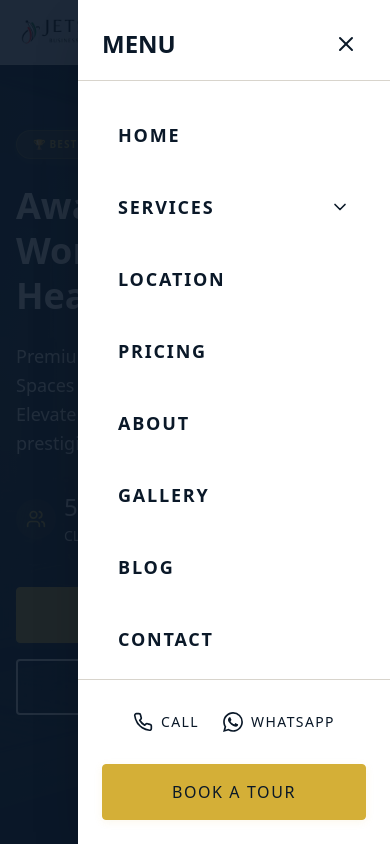
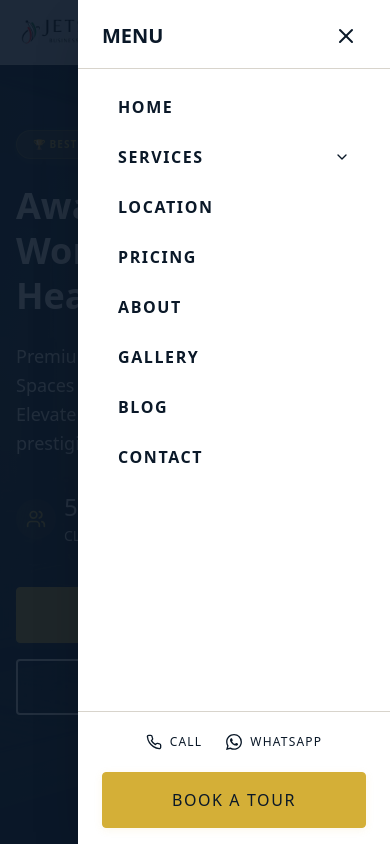
Before and after one commit to mshayan1121/jetsetbc_website, a Next.js app: page / in a window 390 px wide. Both pictures are taken after a click on the button 358 px from the left and 32 px from the top of the page. Built offline with nearby package versions, Linux system fonts and the light colour scheme; a web font is replaced by a local one.

Commit message:
Tighten mobile menu layout and link Discover Our Story to About page

```diff
--- a/app/globals.css
+++ b/app/globals.css
@@ -161,3 +161,25 @@
     text-shadow: 0 2px 4px rgba(0, 0, 0, 0.1);
   }
 }
+
+/* Short screen media query for mobile menu */
+@media (max-height: 700px) {
+  .mobile-menu-short .mobile-menu-link {
+    font-size: 0.875rem;
+  }
+
+  .mobile-menu-short .mobile-menu-action {
+    font-size: 0.6875rem;
+  }
+
+  .mobile-menu-short .mobile-menu-icon {
+    width: 0.875rem;
+    height: 0.875rem;
+  }
+
+  .mobile-menu-short .mobile-menu-button {
+    padding-top: 0.625rem;
+    padding-bottom: 0.625rem;
+    font-size: 0.875rem;
+  }
+}
--- a/components/layout/Header.tsx
+++ b/components/layout/Header.tsx
@@ -37,10 +37,25 @@ const Header = () => {
     const [activeDropdown, setActiveDropdown] = useState<string | null>(null);
     const [mobileServicesOpen, setMobileServicesOpen] = useState(false);
     const [mounted, setMounted] = useState(false);
+    const [isShortScreen, setIsShortScreen] = useState(false);
     const pathname = usePathname();
 
     useEffect(() => {
         setMounted(true);
+
+        // Check if screen height is short
+        const checkScreenHeight = () => {
+            setIsShortScreen(window.innerHeight <= 700);
+        };
+
+        checkScreenHeight();
+        window.addEventListener('resize', checkScreenHeight);
+        window.addEventListener('orientationchange', checkScreenHeight);
+
+        return () => {
+            window.removeEventListener('resize', checkScreenHeight);
+            window.removeEventListener('orientationchange', checkScreenHeight);
+        };
     }, []);
 
     useEffect(() => {
@@ -201,12 +216,15 @@ const Header = () => {
                                 animate={{ x: 0 }}
                                 exit={{ x: "100%" }}
                                 transition={{ type: "spring", damping: 25, stiffness: 200 }}
-                                className="fixed top-0 right-0 h-[100dvh] w-[80%] max-w-sm bg-white z-[70] lg:hidden shadow-2xl flex flex-col"
+                                className={cn(
+                                    "fixed top-0 right-0 h-[100dvh] w-[80%] max-w-sm bg-white z-[70] lg:hidden shadow-2xl flex flex-col",
+                                    isShortScreen && "mobile-menu-short"
+                                )}
                             >
-                                <div className="flex flex-col h-full overflow-y-auto">
+                                <div className="flex flex-col h-full">
                                     {/* Header */}
-                                    <div className="flex items-center justify-between px-6 pt-6 pb-4 border-b border-cream-200 flex-shrink-0">
-                                        <span className="text-2xl font-display font-bold text-navy-900 uppercase">Menu</span>
+                                    <div className="flex items-center justify-between px-6 pt-4 pb-3 border-b border-cream-200 flex-shrink-0">
+                                        <span className="text-xl font-display font-bold text-navy-900 uppercase">Menu</span>
                                         <button
                                             onClick={() => {
                                                 setIsMobileMenuOpen(false);
@@ -218,21 +236,21 @@ const Header = () => {
                                         </button>
                                     </div>
 
-                                    {/* Navigation Links - Scrollable Area */}
-                                    <nav className="flex flex-col space-y-3 flex-grow px-6 py-6 overflow-y-auto">
+                                    {/* Navigation Links */}
+                                    <nav className="flex flex-col space-y-1.5 px-6 py-4 flex-shrink-0">
                                         {navLinks.map((link) => (
                                             <div key={link.name} className="flex flex-col">
                                                 {link.dropdown ? (
                                                     <>
                                                         <button
                                                             onClick={() => setMobileServicesOpen(!mobileServicesOpen)}
-                                                            className="text-lg font-accent font-semibold uppercase tracking-widest text-navy-900 flex items-center justify-between py-4 px-4 hover:bg-cream-50 rounded-lg transition-colors group"
+                                                            className="text-base mobile-menu-link font-accent font-semibold uppercase tracking-widest text-navy-900 flex items-center justify-between py-2.5 px-4 hover:bg-cream-50 rounded-lg transition-colors group"
                                                         >
                                                             {link.name}
-                                                            <ChevronDown className={cn("w-5 h-5 transition-transform duration-300", mobileServicesOpen && "rotate-180")} />
+                                                            <ChevronDown className={cn("w-4 h-4 transition-transform duration-300", mobileServicesOpen && "rotate-180")} />
                                                         </button>
                                                         {mobileServicesOpen && (
-                                                            <div className="mt-2 ml-4 space-y-2 bg-cream-50 rounded-lg p-3">
+                                                            <div className="mt-1.5 ml-4 space-y-1 bg-cream-50 rounded-lg p-2">
                                                                 {link.dropdown.map((item) => (
                                                                     <Link
                                                                         key={item.name}
@@ -241,7 +259,7 @@ const Header = () => {
                                                                             setIsMobileMenuOpen(false);
                                                                             setMobileServicesOpen(false);
                                                                         }}
-                                                                        className="block py-3 px-4 text-sm font-accent uppercase tracking-wider text-navy-700 hover:text-navy-900 hover:bg-white rounded transition-colors"
+                                                                        className="block py-2 px-4 text-xs font-accent uppercase tracking-wider text-navy-700 hover:text-navy-900 hover:bg-white rounded transition-colors"
                                                                     >
                                                                         {item.name}
                                                                     </Link>
@@ -253,7 +271,7 @@ const Header = () => {
                                                     <Link
                                                         href={link.href}
                                                         onClick={() => setIsMobileMenuOpen(false)}
-                                                        className="text-lg font-accent font-semibold uppercase tracking-widest text-navy-900 py-4 px-4 hover:bg-cream-50 rounded-lg transition-colors"
+                                                        className="text-base mobile-menu-link font-accent font-semibold uppercase tracking-widest text-navy-900 py-2.5 px-4 hover:bg-cream-50 rounded-lg transition-colors"
                                                     >
                                                         {link.name}
                                                     </Link>
@@ -262,17 +280,20 @@ const Header = () => {
                                         ))}
                                     </nav>
 
+                                    {/* Spacer - Pushes bottom actions down */}
+                                    <div className="flex-grow" />
+
                                     {/* Bottom Actions - Pinned to Bottom */}
-                                    <div className="flex-shrink-0 px-6 pt-6 pb-6 space-y-6 border-t border-cream-200" style={{ paddingBottom: 'max(1.5rem, env(safe-area-inset-bottom, 1.5rem))' }}>
+                                    <div className="flex-shrink-0 px-6 pt-4 pb-4 space-y-4 border-t border-cream-200" style={{ paddingBottom: 'max(1rem, env(safe-area-inset-bottom, 1rem))' }}>
                                         <div className="flex items-center space-x-6 justify-center text-navy-900">
-                                            <a href="tel:+971585779312" className="flex items-center gap-2 font-accent text-sm uppercase tracking-widest hover:text-gold-500 transition-colors py-2">
-                                                <Phone className="w-5 h-5" /> Call
+                                            <a href="tel:+971585779312" className="flex items-center gap-2 font-accent text-xs mobile-menu-action uppercase tracking-widest hover:text-gold-500 transition-colors py-1.5">
+                                                <Phone className="w-4 h-4 mobile-menu-icon" /> Call
                                             </a>
-                                            <a href="https://wa.me/971585779312" className="flex items-center gap-2 font-accent text-sm uppercase tracking-widest hover:text-gold-500 transition-colors py-2">
-                                                <WhatsAppIcon className="w-5 h-5" /> WhatsApp
+                                            <a href="https://wa.me/971585779312" className="flex items-center gap-2 font-accent text-xs mobile-menu-action uppercase tracking-widest hover:text-gold-500 transition-colors py-1.5">
+                                                <WhatsAppIcon className="w-4 h-4 mobile-menu-icon" /> WhatsApp
                                             </a>
                                         </div>
-                                        <Button variant="primary" size="lg" className="w-full" asChild>
+                                        <Button variant="primary" size="lg" className="w-full mobile-menu-button" asChild>
                                             <Link href="/book-tour" onClick={() => setIsMobileMenuOpen(false)}>Book a Tour</Link>
                                         </Button>
                                     </div>
--- a/components/sections/WhyJetset.tsx
+++ b/components/sections/WhyJetset.tsx
@@ -2,6 +2,7 @@
 
 import React, { useRef } from "react";
 import Image from "next/image";
+import Link from "next/link";
 import { motion, useScroll, useTransform, useInView } from "framer-motion";
 import { Check } from "lucide-react";
 import { Button } from "@/components/ui/Button";
@@ -147,8 +148,9 @@ const WhyJetset = () => {
                                 variant="outline"
                                 size="lg"
                                 className="border-gold-500 text-gold-500 hover:bg-gold-500 hover:text-navy-900"
+                                asChild
                             >
-                                Discover Our Story
+                                <Link href="/about">Discover Our Story</Link>
                             </Button>
                         </motion.div>
                     </motion.div>
```
